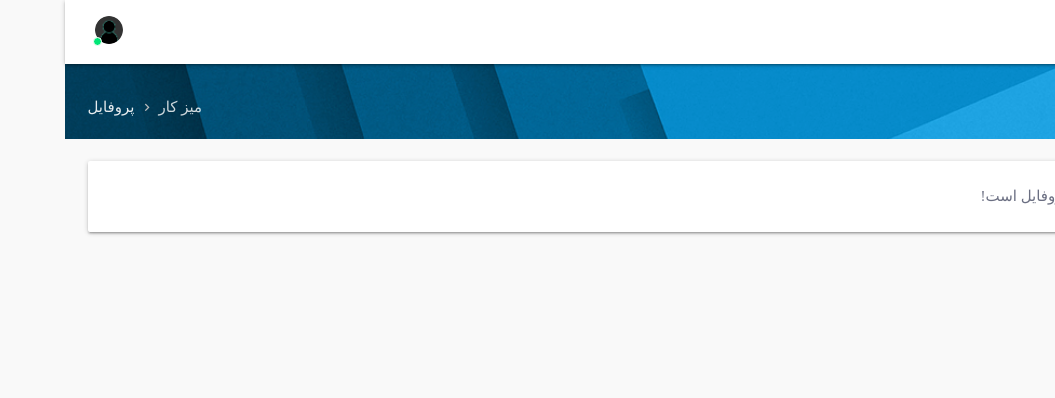
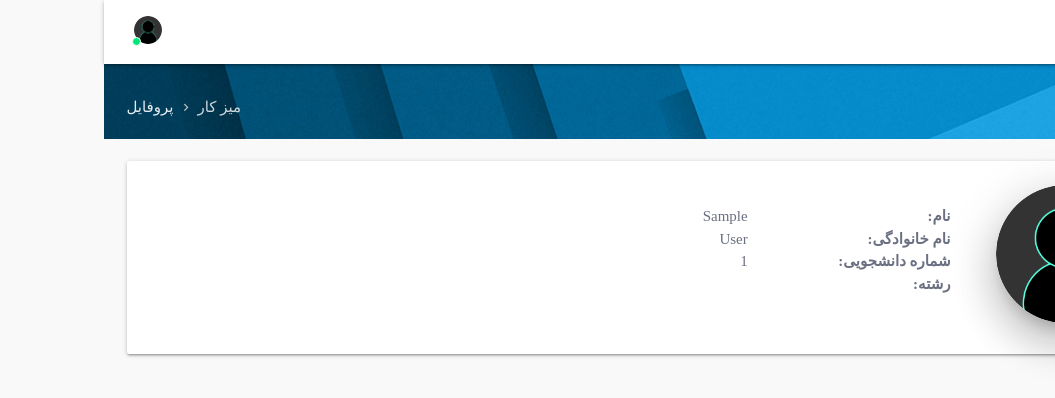
Before and after one commit to mohosseinmah/mahestan-web, a React (Create React App) app: page /profile in a window 1280 px wide. Shown: the top 398 px of the page, without its empty margins (225-1280 px from the left). Built offline with nearby package versions, Linux system fonts and the light colour scheme; sample sign-in values are in the browser's storage; a web font is replaced by a local one.

Commit message:
- Add Profile page

```diff
--- a/src/model/Student.ts
+++ b/src/model/Student.ts
@@ -1,6 +1,10 @@
 interface Student {
     id: string;
     password: string;
+    firstName: string;
+    lastName: string;
+    field: string;
+    avatar?: string;
 }
 
 export default Student;
--- a/src/view/components/Header.tsx
+++ b/src/view/components/Header.tsx
@@ -1,7 +1,7 @@
 import React, {CSSProperties} from "react";
 import MaterialIcon from "./MaterialIcon";
 import {Link} from "react-router-dom";
-import {logout} from "../../controller/authentication";
+import {getCurrentUser, logout} from "../../controller/authentication";
 
 class Header extends React.Component {
     render() {
@@ -25,7 +25,10 @@ class Header extends React.Component {
                                     <div onClick={this.handleClick}
                                          className="waves-effect waves-block waves-light profile-button">
                                         <span className="avatar-status avatar-online">
-                                            <img src={require("../../assets/images/avatar/user-avatar.png")} alt="avatar"/><i/>
+                                            <img
+                                                src={require(`../../assets/images/avatar/${getCurrentUser().avatar ? getCurrentUser().avatar : "user-avatar.png"}`)}
+                                                alt="avatar"/>
+                                                <i/>
                                         </span>
                                     </div>
                                     <ul className="dropdown-content" id="profile-dropdown" tabIndex={0}
--- a/src/view/pages/Profile.tsx
+++ b/src/view/pages/Profile.tsx
@@ -1,16 +1,37 @@
 import React from "react";
 import Breadcrumb from "../components/Breadcrumb";
 import Page from "../components/Page";
+import Row from "../components/Row";
+import Col from "../components/Col";
+import {getCurrentUser} from "../../controller/authentication";
 
 class Profile extends React.Component {
     render() {
+        const currentUser = getCurrentUser();
         return (
             <>
                 <Breadcrumb items={[{name: "پروفایل"}]}/>
                 <Page>
-                    <p className="caption mb-0">
-                        اینجا پروفایل است!
-                    </p>
+                    <Row>
+                        <Col className="s2">
+                            <img className="responsive-img circle z-depth-5" width="200"
+                                 src={require(`../../assets/images/avatar/${currentUser.avatar ? currentUser.avatar : "user-avatar.png"}`)}
+                                 alt=""/>
+                        </Col>
+                        <Col className="s10 pt-2">
+                            <Col className="s3 font-weight-600">نام:</Col>
+                            <Col className="s9">{currentUser.firstName}</Col>
+                            <br/>
+                            <Col className="s3 font-weight-600">نام خانوادگی:</Col>
+                            <Col className="s9">{currentUser.lastName}</Col>
+                            <br/>
+                            <Col className="s3 font-weight-600">شماره دانشجویی:</Col>
+                            <Col className="s9">{currentUser.id}</Col>
+                            <br/>
+                            <Col className="s3 font-weight-600">رشته:</Col>
+                            <Col className="s9">{currentUser.field}</Col>
+                        </Col>
+                    </Row>
                 </Page>
             </>
         );
```
Also changed, not shown: src/assets/images/avatar/mhm-avatar.jpg (added).
